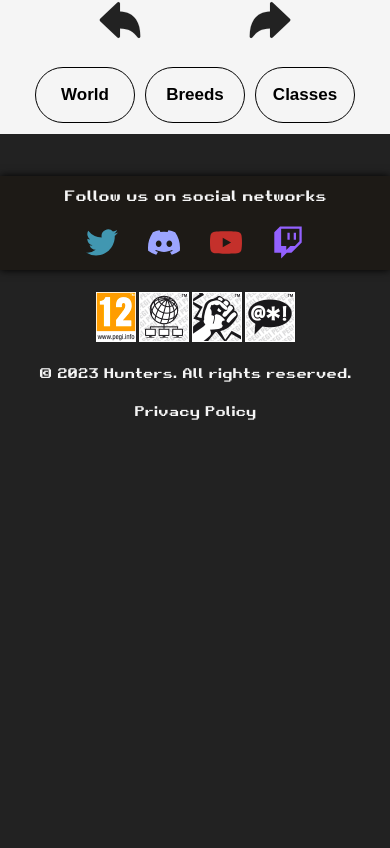
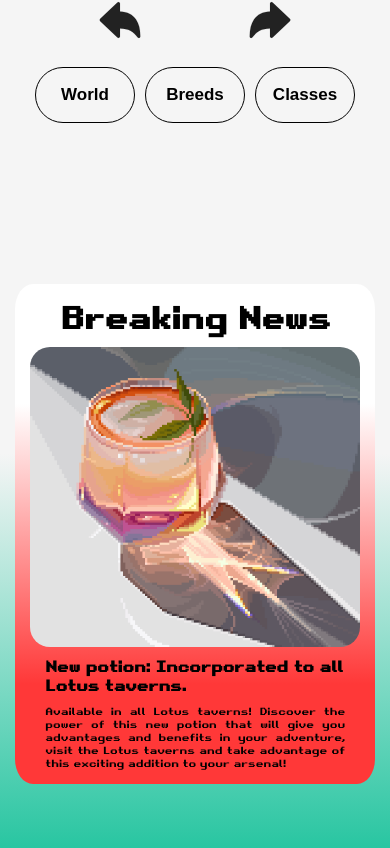
Before and after one commit to LS-Kaution/responsive-landing-page-with-react, a React (Vite) app: page / in a window 390 px wide. Shown: the part 1356-2204 px from the top of the page. Before the commit the page ends 1791 px from the top, so only its background shows below. Built offline with nearby package versions, Linux system fonts and the light colour scheme.

Commit message:
Added responsive design to section media

```diff
--- a/src/App.jsx
+++ b/src/App.jsx
@@ -31,10 +31,10 @@ export default function App() {
         <section className='section game'>
           <ManualCarousel />
         </section>
-        {/*<section className='section media'>
+        <section className='section media'>
           <AutomaticCarousel />
         </section>
-        <section className='section-playgame'>
+        {/*<section className='section-playgame'>
           <div id='container-playnow'>
             <div>
               <img src="/shield-playgame.png" />
--- a/src/components/AutomaticCarousel.jsx
+++ b/src/components/AutomaticCarousel.jsx
@@ -6,22 +6,22 @@ export default function AutomaticCarousel() {
         {
             image: '/media/news-1.png',
             title: 'New Maps: These 3 new maps full of adventure will make your days have to be well managed.',
-            description: 'Descripción del Slide 1',
+            description: 'These 3 new maps full of adventure will make your days have to be well planned in Hunters. Explore unknown lands, challenging dungeons and breathtaking landscapes as you dive into exciting quests and face dangerous enemies.',
         },
         {
             image: '/media/news-2.png',
             title: 'New potion: Incorporated to all Lotus taverns.',
-            description: 'Descripción del Slide 2',
+            description: 'Available in all Lotus taverns! Discover the power of this new potion that will give you advantages and benefits in your adventure, visit the Lotus taverns and take advantage of this exciting addition to your arsenal!',
         },
         {
             image: '/media/news-3.gif',
             title: 'New dungeon: In Hitom, discover it.',
-            description: 'Descripción del Slide 3',
+            description: 'In Hitom, discover it! Delve into the darkness of this mysterious dungeon deep in the Hitom region. Face epic challenges, obtain valuable treasures and unravel the secrets that await inside.',
         },
         {
             image: '/media/news-4.jpg',
             title: 'Secret Missions: In the castles of the Viceroyalty of Lotus.',
-            description: 'Descripción del Slide 4',
+            description: 'In the castles of the Viceroyalty of Lotus! Delve into the fortified castles of the Viceroyalty of Lotus and discover exciting secret quests that will test your skills. Face dangerous situations, uncover conspiracies and unlock unique rewards as you explore these enigmatic castles.',
         },
     ];
 
@@ -30,7 +30,7 @@ export default function AutomaticCarousel() {
     useEffect(() => {
         const interval = setInterval(() => {
             setCurrentSlide((prevSlide) => (prevSlide === slides.length - 1 ? 0 : prevSlide + 1));
-        }, 3000);
+        }, 3500);
 
         return () => clearInterval(interval);
     }, [slides.length]);
--- a/src/routes/PasswordRecovery.jsx
+++ b/src/routes/PasswordRecovery.jsx
@@ -21,8 +21,8 @@ export default function PasswordRecovery() {
 
     return (
         <>
-            <Header />
             <section id='section-forgot-password'>
+                <Header />
                 <form onSubmit={preventDefault}>
                     <h1>Password recovery</h1>
                     <p id='subtitle'>The one that you use to sign in with.</p>
--- a/src/routes/RegistrationPage.jsx
+++ b/src/routes/RegistrationPage.jsx
@@ -50,8 +50,8 @@ export default function RegistrationPage() {
 
     return (
         <>
-            <Header />
             <section className='section-login-reg'>
+                <Header />
                 <form onSubmit={noSubmitReg}>
                     <h1>Registration</h1>
                     <InputOne type='text' value={regnickname} data={e => setRegnickname(e.target.value)} title='Enter a Nickname' icon={<ion-icon name="person-circle"></ion-icon>} />
--- a/src/style/LoginAndRegistration.scss
+++ b/src/style/LoginAndRegistration.scss
@@ -4,10 +4,10 @@
   min-height: 100vh;
   max-width: 100vw;
   display: flex;
-  justify-content: center;
+  justify-content: start;
   align-items: center;
   flex-direction: column;
-  gap: 3rem;
+  gap: 5rem;
   background-image: url(/img-login-page.png);
   background-repeat: no-repeat;
   background-size: cover;
--- a/src/style/SectionMedia.scss
+++ b/src/style/SectionMedia.scss
@@ -2,7 +2,7 @@
   height: 80rem;
   width: 100%;
   overflow: hidden;
-  background: linear-gradient(360deg, #222 10%, #f5f5f5 60%);
+  background: linear-gradient(360deg, #25c5a0 10%, #f5f5f5 60%);
   display: flex;
   justify-content: center;
   align-items: center;
@@ -10,7 +10,7 @@
   div {
     height: 50rem;
     width: 90rem;
-    background: linear-gradient(-160deg, #efeecf 24%, #ae8d7c 80%);
+    background: linear-gradient(-180deg, #ffff 24%, #ff3838 80%);
     display: flex;
     justify-content: center;
     align-items: center;
@@ -20,19 +20,16 @@
     padding: 3rem;
 
     h2 {
-      color: transparent;
       text-align: left;
       font-family: "pixel", sans-serif;
       font-size: 4rem;
-      background-image: url(/earth.gif);
-      background-position: center;
-      -webkit-background-clip: text;
     }
 
     img {
       cursor: pointer;
       height: 30rem;
       width: 85rem;
+      border-radius: 2rem;
     }
 
     h3 {
@@ -50,3 +47,79 @@
     }
   }
 }
+
+@media screen and (max-width: 930px) {
+  .section.media {
+    div {
+      width: 75rem;
+
+      img {
+        width: 70rem;
+      }
+    }
+  }
+}
+
+@media screen and (max-width: 780px) {
+  .section.media {
+    div {
+      width: 52rem;
+
+      img {
+        width: 45rem;
+      }
+
+      h2 {
+        font-size: 2.85rem;
+      }
+
+      h3 {
+        font-size: 1.6rem;
+      }
+    }
+  }
+}
+
+@media screen and (max-width: 530px) {
+  .section.media {
+    div {
+      width: 40rem;
+
+      img {
+        width: 37rem;
+      }
+
+      h2 {
+        font-size: 3rem;
+      }
+
+      h3 {
+        font-size: 1.8rem;
+      }
+    }
+  }
+}
+
+@media screen and (max-width: 400px) {
+  .section.media {
+    div {
+      width: 36rem;
+
+      img {
+        width: 33rem;
+      }
+
+      h2 {
+        font-size: 3rem;
+      }
+
+      h3 {
+        font-size: 1.5rem;
+      }
+
+      p {
+        font-size: 1rem;
+      }
+    }
+  }
+}
```
